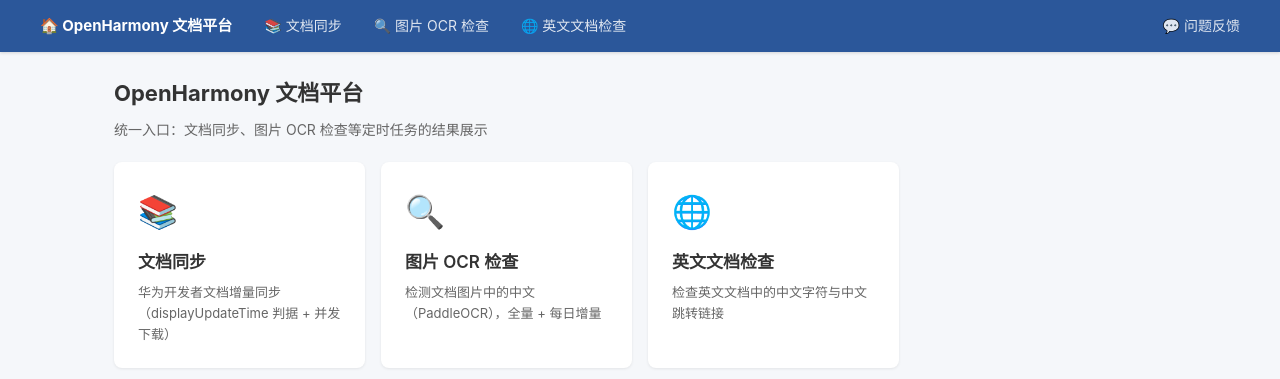
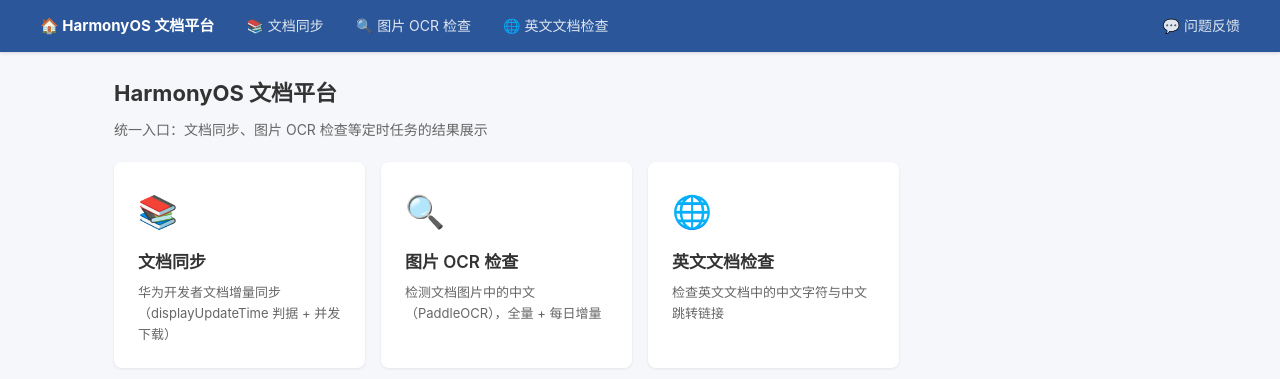
Before and after one commit to YouniQiao/homs_docs_check, a Flask app: page / in a window 1280 px wide. Shown: the top 379 px of the page. Run offline with Flask 3, Linux system fonts and the light colour scheme; some libraries are stand-ins or nearby versions.

Commit message:
品牌字样恢复为 HarmonyOS

```diff
--- a/sync.py
+++ b/sync.py
@@ -1,4 +1,4 @@
-"""OpenHarmony 文档同步主脚本。
+"""HarmonyOS 文档同步主脚本。
 
 用法：
   python3 sync.py              # 增量同步
@@ -290,7 +290,7 @@ def sync(config: dict, db: IndexDB, catalogs: list[str], langs: list[str],
 
 
 def main():
-    parser = argparse.ArgumentParser(description="OpenHarmony 文档同步")
+    parser = argparse.ArgumentParser(description="HarmonyOS 文档同步")
     parser.add_argument("--full", action="store_true", help="首次全量（建立基线）")
     parser.add_argument("--dry-run", action="store_true", help="只对比不下载")
     parser.add_argument("--catalog", action="append", help="限定 catalog（可多次）")
--- a/web/app.py
+++ b/web/app.py
@@ -1,4 +1,4 @@
-"""OpenHarmony 文档平台 Web 入口。
+"""HarmonyOS 文档平台 Web 入口。
 
 应用工厂 + 注册所有任务模块。统一端口 3008，各模块挂 /<key>/ 路由前缀。
 新增模块只需在 web/modules/ 加一个定义文件并注册到 MODULES 列表。
--- a/web/templates/base.html
+++ b/web/templates/base.html
@@ -3,7 +3,7 @@
 <head>
     <meta charset="UTF-8">
     <meta name="viewport" content="width=device-width, initial-scale=1.0">
-    <title>{% if module %}{{ module.icon }} {{ module.name }} · {% endif %}OpenHarmony 文档平台</title>
+    <title>{% if module %}{{ module.icon }} {{ module.name }} · {% endif %}HarmonyOS 文档平台</title>
     <style>
         :root {
             --bg: #f5f7fa; --card: #fff; --text: #333; --muted: #666;
@@ -118,7 +118,7 @@
 </head>
 <body>
     <nav class="topnav">
-        <a class="brand" href="/">🏠 OpenHarmony 文档平台</a>
+        <a class="brand" href="/">🏠 HarmonyOS 文档平台</a>
         {% for m in nav_modules %}
         <a href="/{{ m.key }}/" class="{{ 'active' if module and module.key == m.key else '' }}">
             {{ m.icon }} {{ m.name }}
--- a/web/templates/home.html
+++ b/web/templates/home.html
@@ -1,6 +1,6 @@
 {% extends "base.html" %}
 {% block content %}
-<h1>OpenHarmony 文档平台</h1>
+<h1>HarmonyOS 文档平台</h1>
 <p class="subtitle">统一入口：文档同步、图片 OCR 检查等定时任务的结果展示</p>
 
 <div class="cards">
```
